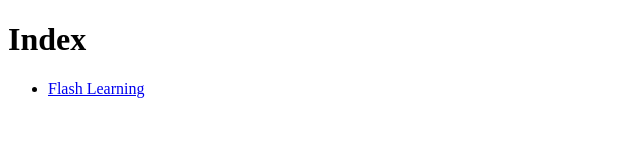
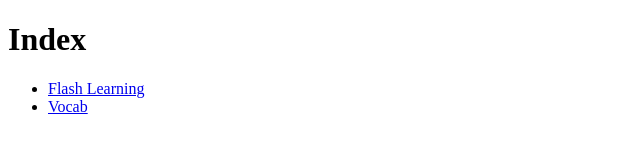
Before and after one commit to machawt/Burarra, a plain HTML site: page index.html in a window 1280 px wide. Shown: the full height of the page, 0-640 px from the left. Drawn offline with Linux system fonts and the light colour scheme.

Commit message:
Update index.html

```diff
--- a/index.html
+++ b/index.html
@@ -9,5 +9,7 @@
   <h1>Index</h1>
   <ul>
     <li><a href="flash.html">Flash Learning</a></li>
+          <li><a href="vocab.html">Vocab</a></li>
+
   </ul>
 </body>
```
